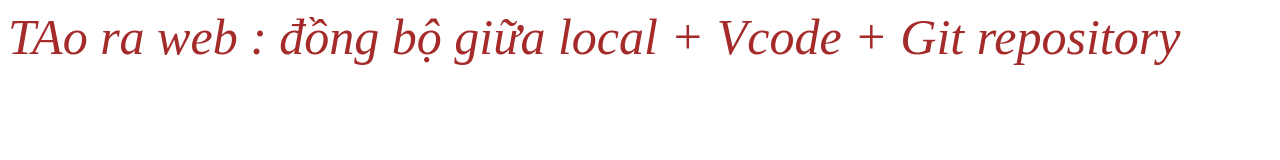
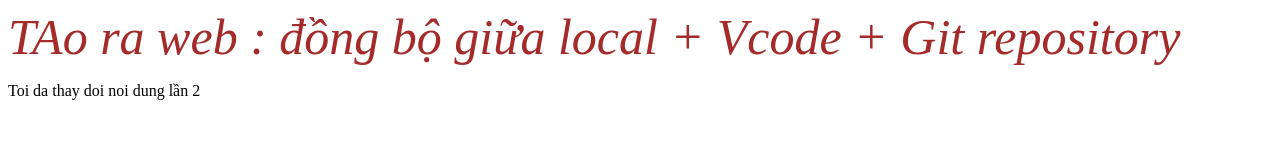
Before and after one commit to PhucDang88/Local_Vcode_Git, a plain HTML site: page index.html in a window 1280 px wide. Drawn offline with Linux system fonts and the light colour scheme.

Commit message:
second commit

```diff
--- a/index.html
+++ b/index.html
@@ -7,5 +7,6 @@
 </head>
 <body>
     <div style="color: brown; font-size: 50px; font-style: italic; text-decoration: dotted;">TAo ra web : đồng bộ giữa local + Vcode + Git repository </div>
+    <p>Toi da thay doi noi dung lần 2 </p>
 </body>
 </html>
```
